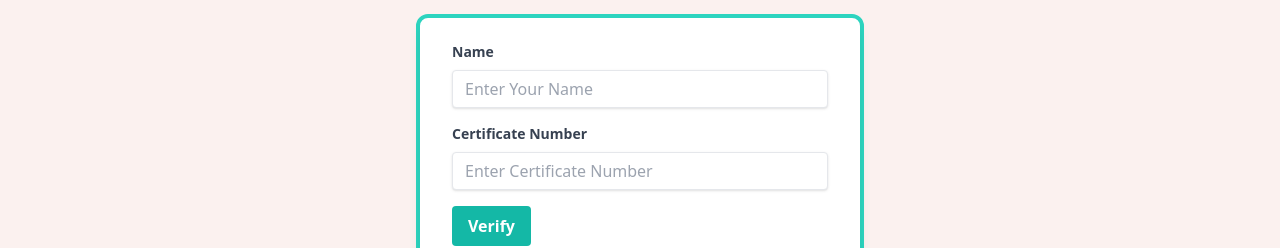
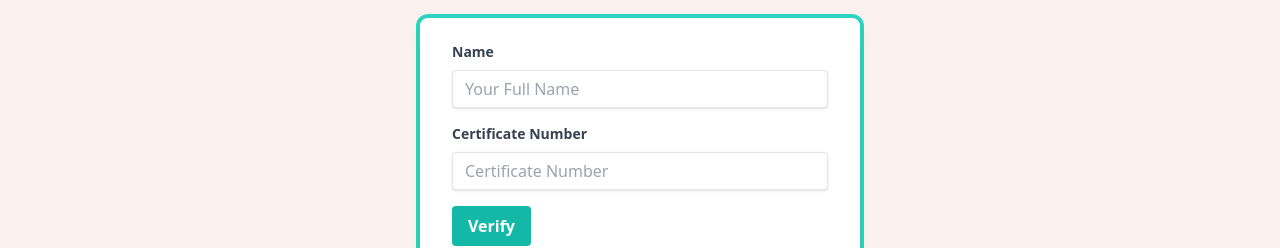
Before and after one commit to HemantMedhsia/Aradhya_Tech_Solutions, a React (Vite) app in the folder Aradhya_Tech_Frontend/: page /certificate-verification in a window 1280 px wide. Shown: the part 219-467 px from the top of the page. Built offline with nearby package versions, Linux system fonts and the light colour scheme.

Commit message:
Project Complete

```diff
--- a/Aradhya_Tech_Frontend/src/components/pages/Certification.jsx
+++ b/Aradhya_Tech_Frontend/src/components/pages/Certification.jsx
@@ -140,7 +140,7 @@ const Certification = () => {
                             name="name"
                             value={name}
                             onChange={handleOnchange}
-                            placeholder="Enter Your Name"
+                            placeholder="Your Full Name"
                         />
                         {error.name && (
                             <p className="text-red-500 text-xs mt-1">
@@ -162,7 +162,7 @@ const Certification = () => {
                             name="certificate" // Add this line
                             value={certificate} // Add this line to bind the state
                             onChange={handleOnchange} // Make sure this function is triggered on change
-                            placeholder="Enter Certificate Number"
+                            placeholder="Certificate Number"
                         />
 
                         {error.certificate && (
```
